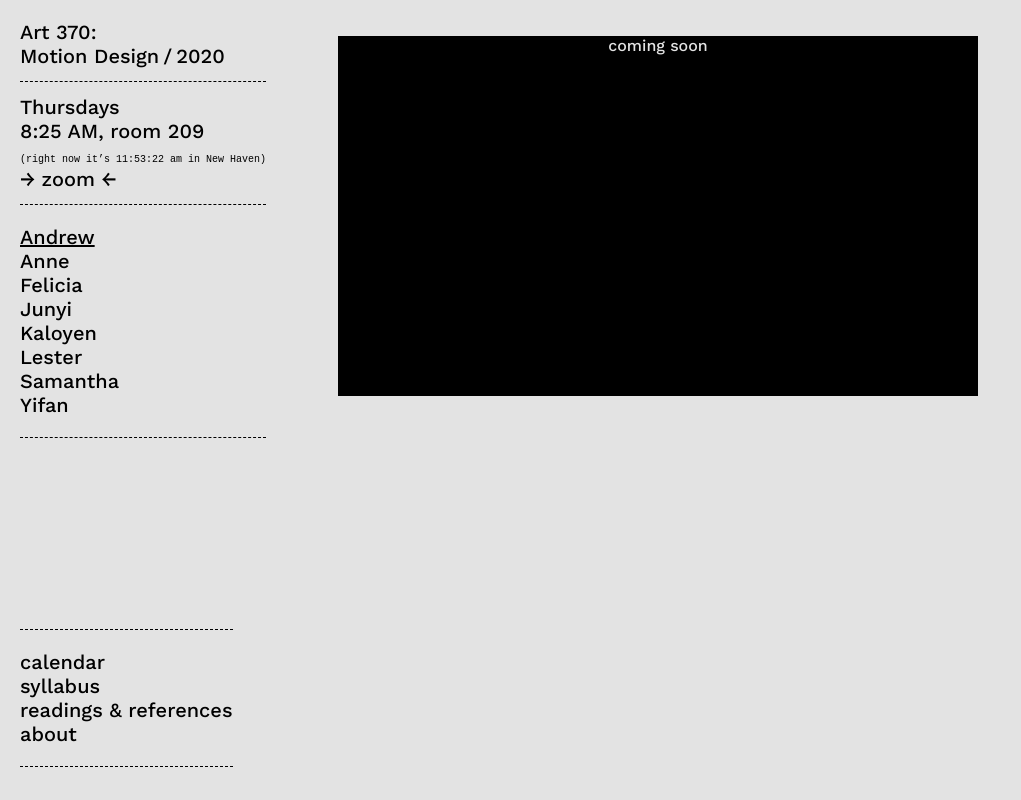
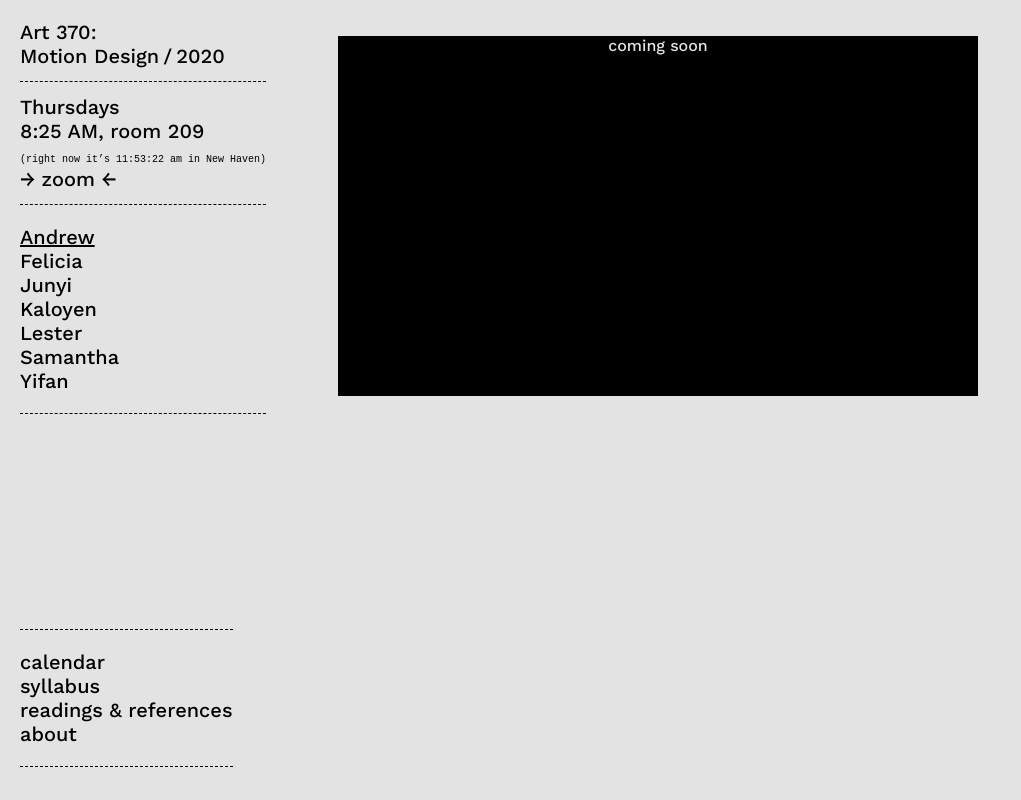
Before and after one commit to mmiilloo/art370-motion, a plain HTML site: page 001.html in a window 1280 px wide. Shown: the whole page, without its empty margins (0-1021 px from the left). Drawn offline with nearby package versions, Linux system fonts and the light colour scheme.

Commit message:
updated class list
list and favicons

```diff
--- a/001.html
+++ b/001.html
@@ -60,40 +60,40 @@
             <div class="active">Andrew</div>
           </li>
 
+          <!-- <li>
+            <a class="secondColor" href="002.html">Anne</a>
+          </li> -->
+
           <li>
-            <a class="secondColor" href="002.html">Anne</a>
+            <a class="secondColor" href="002.html">Felicia</a>
           </li>
 
           <li>
-            <a class="thirdColor" href="003.html">Felicia</a>
+          <a class="thirdColor" href="003.html">Junyi</a>
           </li>
 
           <li>
-          <a class="fourthColor" href="004.html">Junyi</a>
+            <a class="fourthColor" href="004.html">Kaloyen</a>
           </li>
 
           <li>
-            <a class="fifthColor" href="005.html">Kaloyen</a>
+            <a class="fifthColor" href="005.html">Lester</a>
           </li>
 
           <li>
-            <a class="sixthColor" href="006.html">Lester</a>
+            <a class="sixthColor" href="006.html">Samantha</a>
           </li>
 
           <li>
-            <a class="seventhColor" href="007.html">Samantha</a>
-          </li>
-
-          <li>
-            <a class="eighthColor" href="008.html">Yifan</a>
+            <a class="seventhColor" href="007.html">Yifan</a>
           </li>
 
           <!-- <li>
-            <a class="ninthColor" href="009.html">Zachary</a>
+            <a class="ninthColor" href="009.html" target="_blank">Zachary</a>
           </li> -->
 
           <!-- <li>
-            <a class="tenthColor" href="010.html"></a>
+            <a class="tenthColor" href="010.html" target="_blank"></a>
           </li> -->
         </ul>
 
```
Also changed, not shown: 002.html (+12 -12 lines), 003.html (+12 -12 lines), 004.html (+12 -12 lines), 005.html (+12 -12 lines), 006.html (+12 -12 lines), 007.html (+12 -12 lines), 008.html (+12 -12 lines), 009.html (+12 -12 lines), 010.html (+12 -12 lines), about.html (+12 -12 lines), calendar.html (+12 -12 lines), index.html (+10 -10 lines), r-r.html (+12 -12 lines), syllabus.html (+12 -12 lines), 1 other file.
